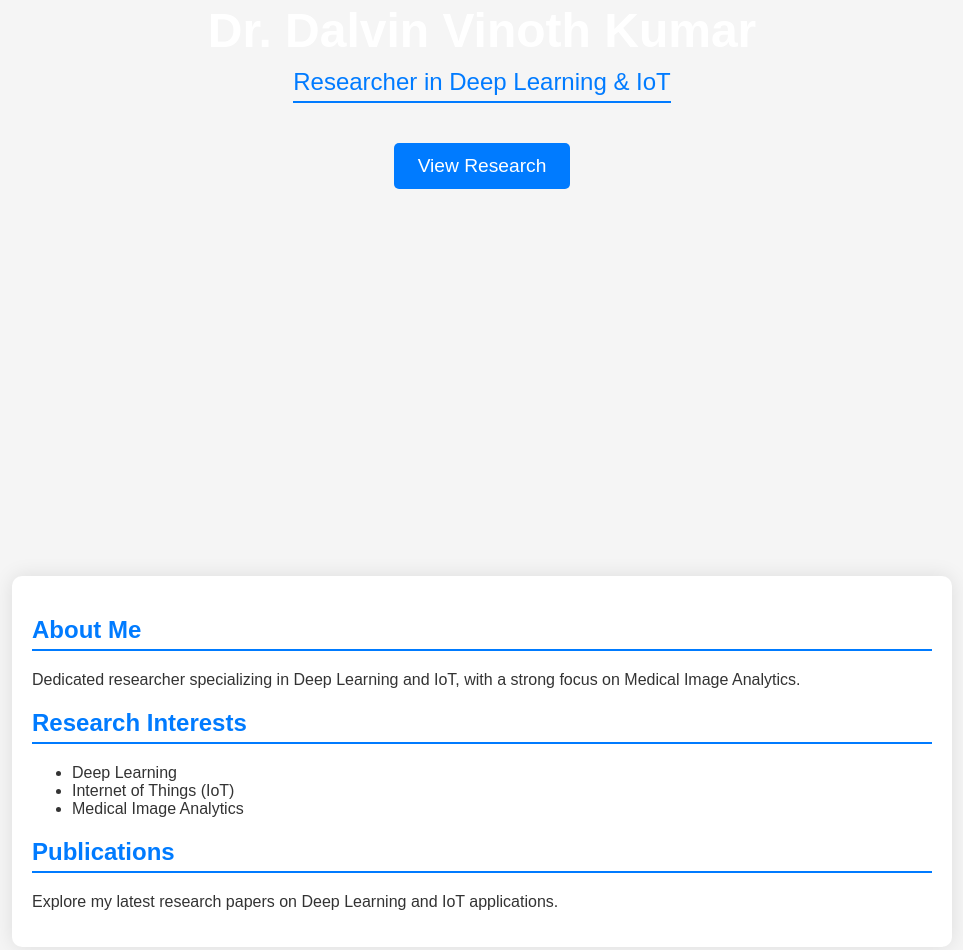
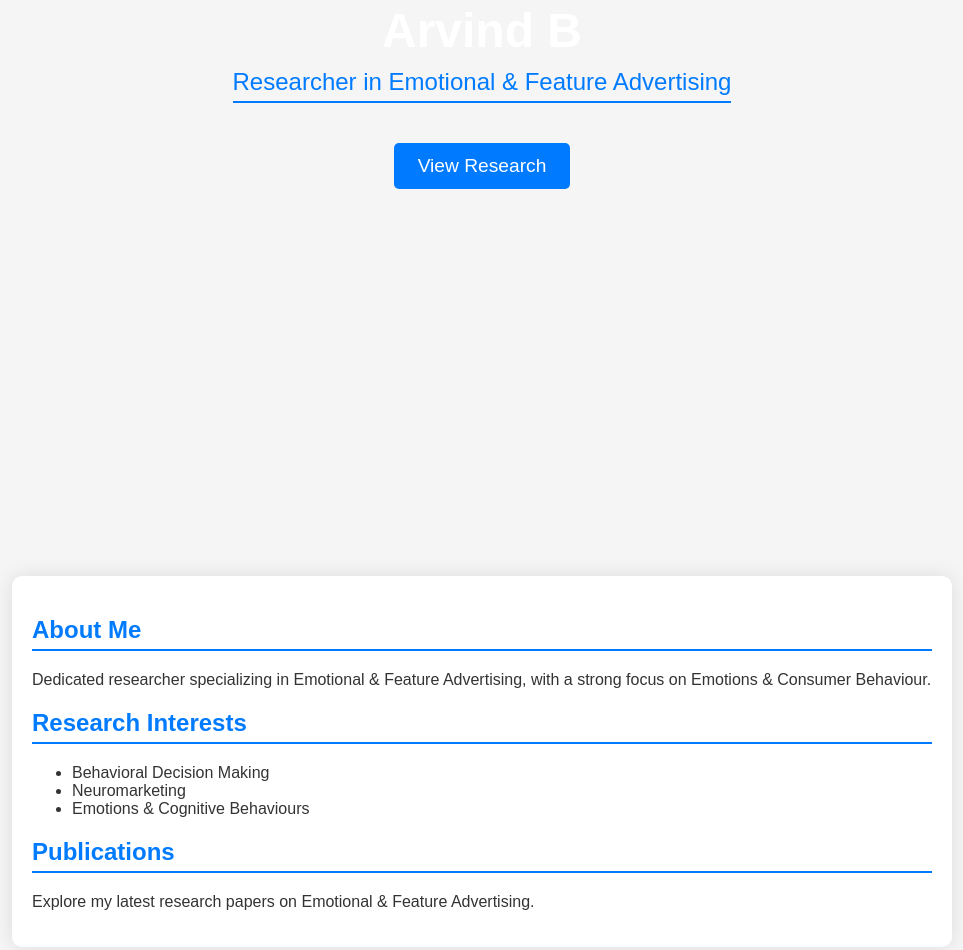
Before and after one commit to git2arvindb/Demo2, a plain HTML site: page index.html in a window 1280 px wide. Shown: the part 304-1254 px from the top of the page, without its empty margins (158-1121 px from the left). Drawn offline with Linux system fonts and the light colour scheme.

Commit message:
Update index.html

```diff
--- a/index.html
+++ b/index.html
@@ -3,7 +3,7 @@
 <head>
     <meta charset="UTF-8">
     <meta name="viewport" content="width=device-width, initial-scale=1.0">
-    <title>Dr. Dalvin Vinoth Kumar | Researcher in Deep Learning & IoT</title>
+    <title>Arvind B | Researcher in Emotional & Feature Advertising</title>
     <link rel="stylesheet" href="https://cdnjs.cloudflare.com/ajax/libs/font-awesome/6.0.0/css/all.min.css">
     <style>
         body {
@@ -81,29 +81,29 @@
     </nav>
 
     <section class="hero">
-        <h1>Dr. Dalvin Vinoth Kumar</h1>
-        <h2>Researcher in Deep Learning & IoT</h2>
+        <h1>Arvind B</h1>
+        <h2>Researcher in Emotional & Feature Advertising</h2>
         <a href="#" class="btn">View Research</a>
     </section>
 
     <div class="container">
         <section>
             <h2>About Me</h2>
-            <p>Dedicated researcher specializing in Deep Learning and IoT, with a strong focus on Medical Image Analytics.</p>
+            <p>Dedicated researcher specializing in Emotional & Feature Advertising, with a strong focus on Emotions & Consumer Behaviour.</p>
         </section>
 
         <section>
             <h2>Research Interests</h2>
             <ul>
-                <li>Deep Learning</li>
-                <li>Internet of Things (IoT)</li>
-                <li>Medical Image Analytics</li>
+                <li>Behavioral Decision Making</li>
+                <li>Neuromarketing</li>
+                <li>Emotions & Cognitive Behaviours</li>
             </ul>
         </section>
 
         <section>
             <h2>Publications</h2>
-            <p>Explore my latest research papers on Deep Learning and IoT applications.</p>
+            <p>Explore my latest research papers on Emotional & Feature Advertising.</p>
         </section>
     </div>
 </body>
```
